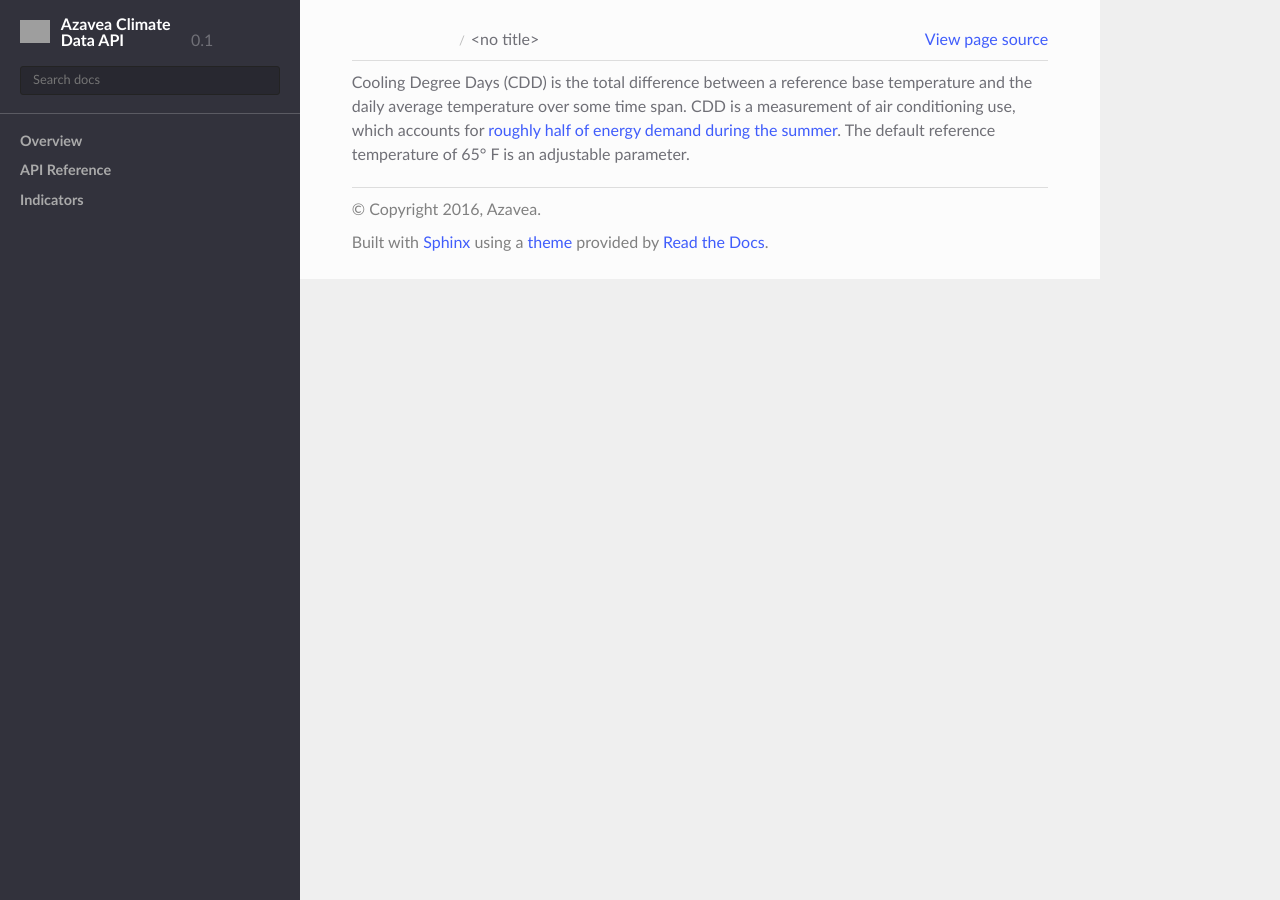
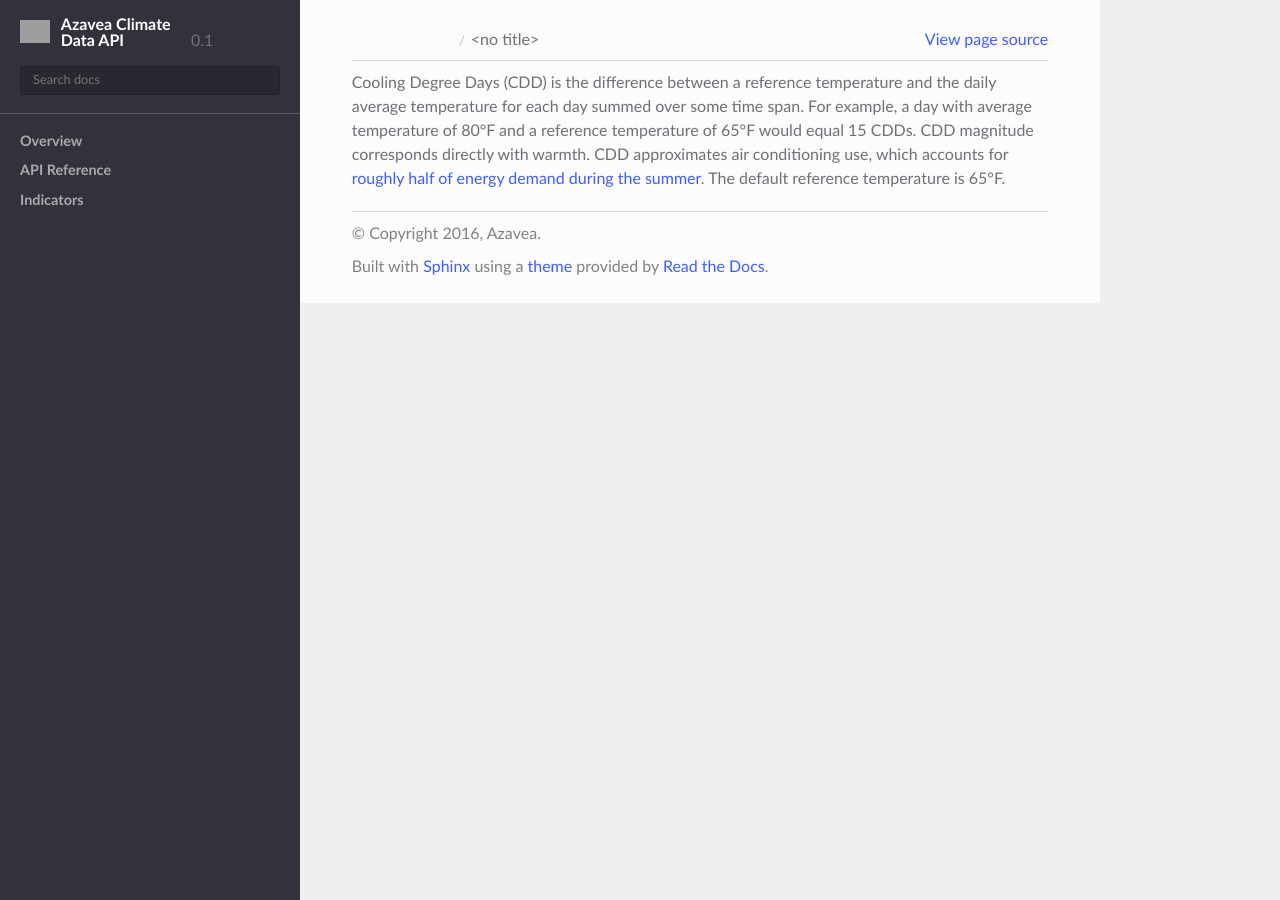
Before and after one commit to azavea/climate-change-api, a Sphinx documentation site: the page built from doc/source/indicators/cooling_degree_days.rst, in a window 1280 px wide. Built offline with Sphinx 7.4.7 and the Read the Docs theme 2.0.0, drawn with Linux system fonts in a browser that asks for light colours; grey boxes are pictures that could not be loaded.

Commit message:
Flesh out indicators

```diff
--- a/doc/source/indicators/average_high_temperature.rst
+++ b/doc/source/indicators/average_high_temperature.rst
@@ -1 +1 @@
-Average High Temperature is calculated by aggregating daily average high temperatures. It is a popular baseline metric for understanding the temperature impacts of climate change.
+Average High Temperature is calculated by aggregating daily average high temperatures. It is an appropriate metric for probable long term temperature trends.
--- a/doc/source/indicators/average_low_temperature.rst
+++ b/doc/source/indicators/average_low_temperature.rst
@@ -1 +1 @@
-Average Low Temperature is calculated by aggregating daily average low temperatures. It is a popular baseline metric for understanding the temperature impacts of climate change.
+Average Low Temperature is calculated by aggregating daily average low temperatures.  It is an appropriate metric for probable long term temperature trends.
--- a/doc/source/indicators/cooling_degree_days.rst
+++ b/doc/source/indicators/cooling_degree_days.rst
@@ -1,3 +1,3 @@
-Cooling Degree Days (CDD) is the total difference between a reference base temperature and the daily average temperature over some time span. CDD is a measurement of air conditioning use, which accounts for `roughly half of energy demand during the summer`_. The default reference temperature of 65° F is an adjustable parameter.
+Cooling Degree Days (CDD) is the difference between a reference temperature and the daily average temperature for each day summed over some time span. For example, a day with average temperature of 80°F and a reference temperature of 65°F would equal 15 CDDs. CDD magnitude corresponds directly with warmth. CDD approximates air conditioning use, which accounts for `roughly half of energy demand during the summer`_. The default reference temperature is 65°F.
 
 .. _roughly half of energy demand during the summer: http://iopscience.iop.org/article/10.1088/1748-9326/8/3/034022/pdf
```
Also changed, not shown: doc/source/indicators.rst (+7 -1 lines), doc/source/indicators/extreme_cold_events.rst (+1 -6 lines), doc/source/indicators/extreme_heat_events.rst (+9 -1 lines).
